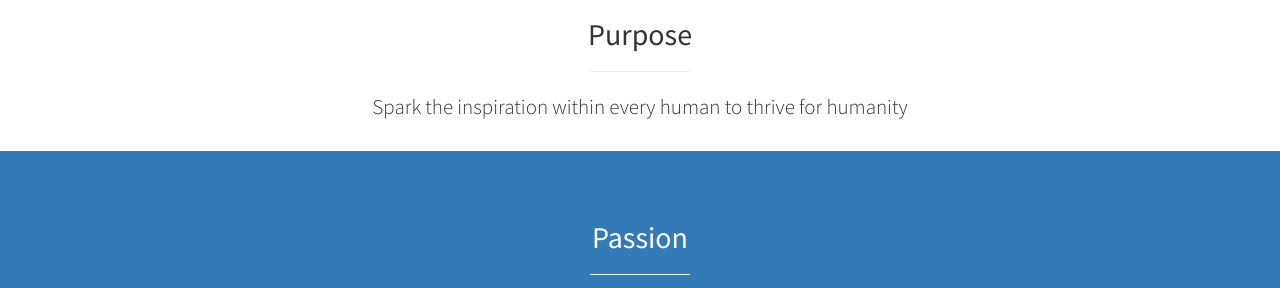
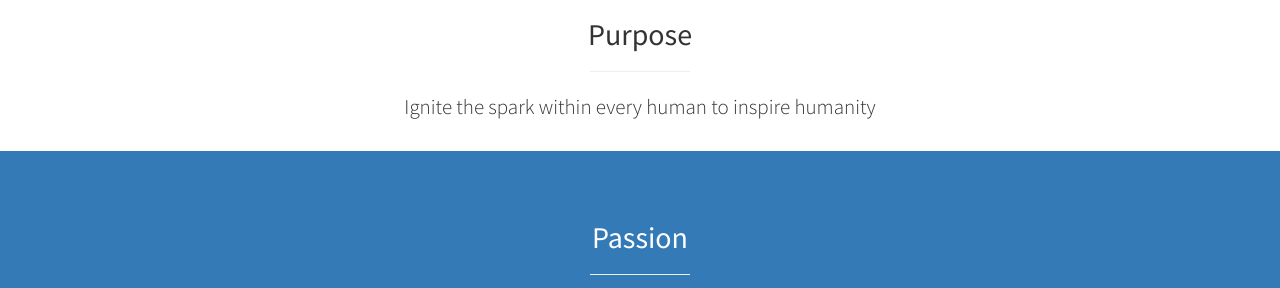
Before and after one commit to jikinluke8/inspark, a Jekyll site: the page built from index.html, in a window 1280 px wide. Shown: the part 902-1190 px from the top of the page. Built offline with Jekyll 4.4.1, drawn with Linux system fonts in a browser that asks for light colours.

Commit message:
Update purpose.html

```diff
--- a/_includes/purpose.html
+++ b/_includes/purpose.html
@@ -4,7 +4,7 @@
       <div class="col-lg-12 text-center">
           <h2>Purpose</h2>
           <hr class="small">
-          <p class="lead">Spark the inspiration within every human to thrive for humanity</p>
+          <p class="lead">Ignite the spark within every human to inspire humanity</p>
         <div class="col-lg-12 text-center"><P></P>
         </div>
       </div>
```
